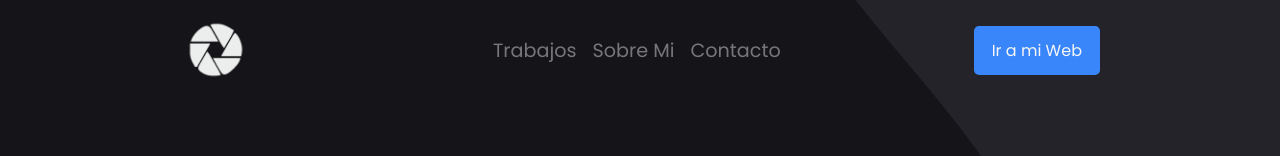
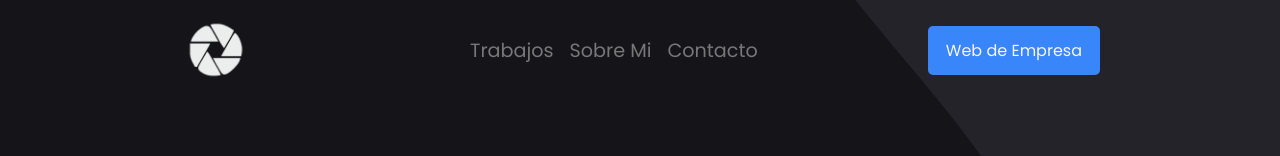
Before and after one commit to carlos94cr/portfolio-react, a React (Create React App) app: page / in a window 1280 px wide. Shown: the top 156 px of the page. Built offline with nearby package versions, Linux system fonts and the light colour scheme.

Commit message:
fixed links buttons

```diff
--- a/src/components/Header/Header.js
+++ b/src/components/Header/Header.js
@@ -29,7 +29,7 @@ const Header = ({ toggle }) => {
             target="_blank"
             rel="noopener noreferrer"
           >
-            Ir a mi Web
+            Web de Empresa
           </a>
         </NavBtn>
         <Bars onClick={toggle} />
--- a/src/data/ProjectData.js
+++ b/src/data/ProjectData.js
@@ -36,7 +36,7 @@ export const ProjectList = [
     description:
       "Intro 'Stranger Things' adaptada para mi proyecto fotográfico.",
     technology: "AFTER EFFECTS, DAVINCI RESOLVE",
-    link: "https://www.youtube.com/watch?v=7xvW9Qq1e2c",
+    link: "",
   },
 ];
 
```
